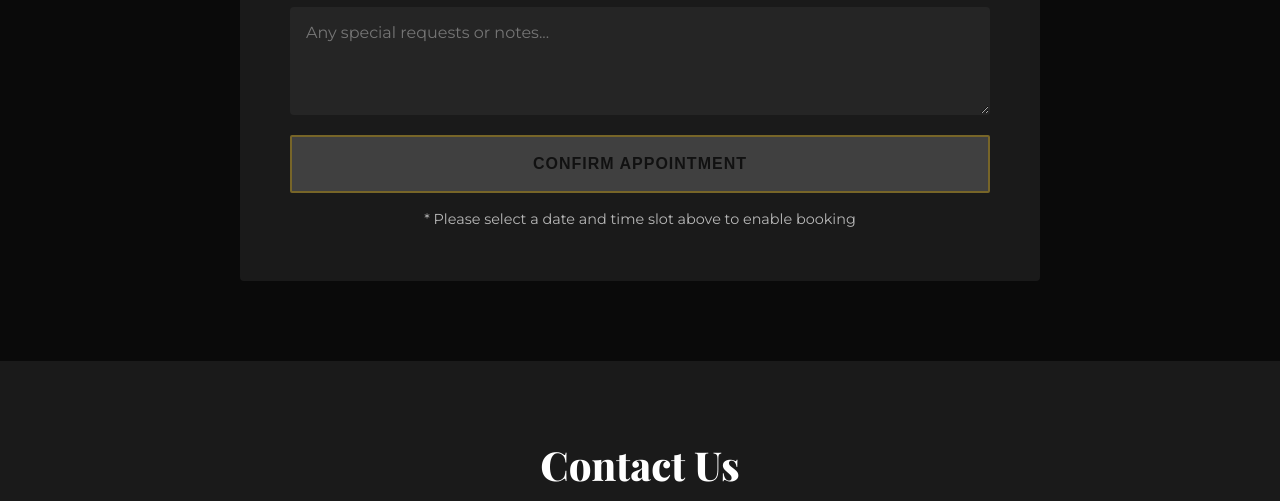
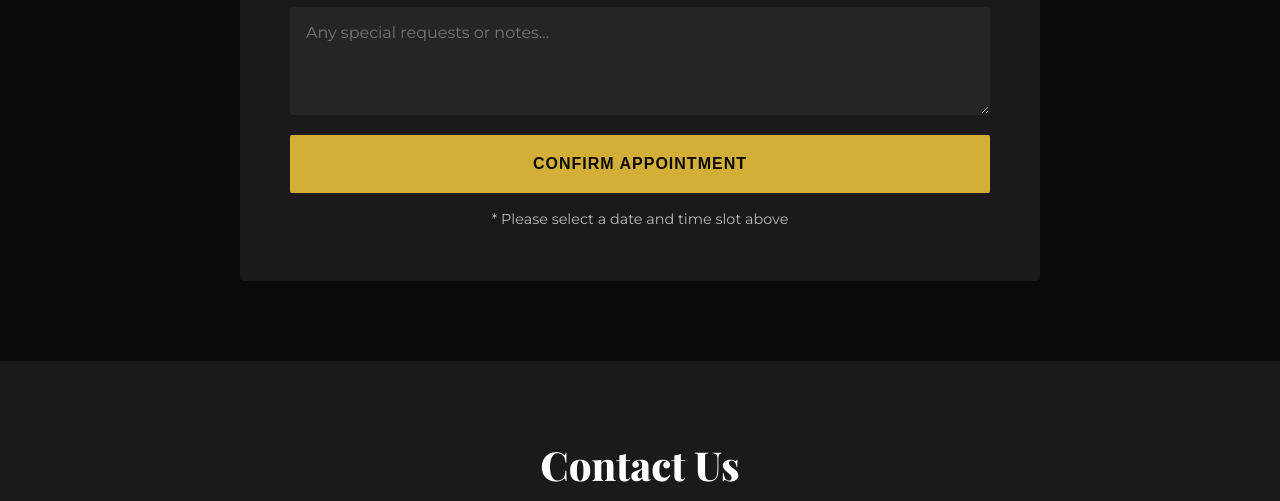
Before and after one commit to rjmyN/Crown-Blade-Barbershop, a plain HTML site: page index.html in a window 1280 px wide. Shown: the part 10103-10604 px from the top of the page. Drawn offline with nearby package versions, Linux system fonts and the light colour scheme.

Commit message:
Remove disabled attribute from booking button - enable by default with JS validation

```diff
--- a/index.html
+++ b/index.html
@@ -861,10 +861,10 @@
                         placeholder="Any special requests or notes..."></textarea>
                 </div>
 
-                <button type="submit" class="btn btn-primary btn-large" id="submitBookingBtn" disabled>
+                <button type="submit" class="btn btn-primary btn-large" id="submitBookingBtn">
                     CONFIRM APPOINTMENT
                 </button>
-                <p class="booking-note">* Please select a date and time slot above to enable booking</p>
+                <p class="booking-note">* Please select a date and time slot above</p>
             </form>
 
             <div id="bookingConfirmation" class="booking-confirmation hidden">
```
